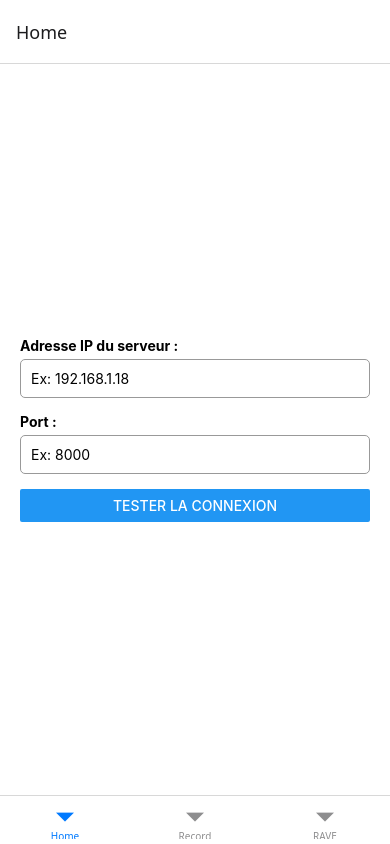
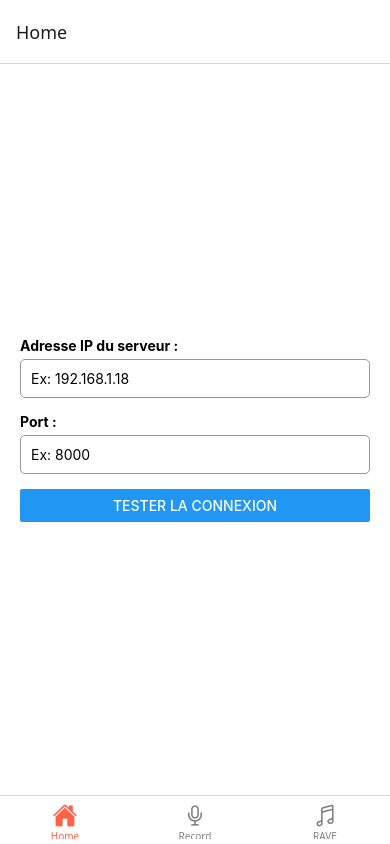
Before and after one commit to ShanthakumarThanus/rave-react-app, a React Native app: screen /Home in a window 390 px wide. Built offline with nearby package versions, Linux system fonts and the light colour scheme.

Commit message:
Add visual modification

```diff
--- a/App.js
+++ b/App.js
@@ -5,18 +5,40 @@ import { Provider } from 'react-redux';
 import { store } from './redux/store';
 import { NavigationContainer } from '@react-navigation/native';
 import { createBottomTabNavigator } from '@react-navigation/bottom-tabs';
+import { Ionicons } from '@expo/vector-icons'; // Importe les icônes Ionicons pour illustrer les onglets
 
 import HomeScreen from './components/Screen/HomeScreen';
 import RecordScreen from './components/Screen/RecordScreen';
 import RaveScreen from './components/Screen/RaveScreen';
 
+// Création de l'objet de navigation tabulaire
 const Tab = createBottomTabNavigator();
 
 export default function App() {
   return (
+    // Fournit le store Redux à tous les composants de l’application via le Provider
     <Provider store={store}>
       <NavigationContainer>
-        <Tab.Navigator>
+        <Tab.Navigator
+          screenOptions={({ route }) => ({
+            tabBarIcon: ({ focused, color, size }) => {
+              let iconName;
+
+              if (route.name === 'Home') {
+                iconName = focused ? 'home' : 'home-outline';
+              } else if (route.name === 'Record') {
+                iconName = focused ? 'mic' : 'mic-outline';
+              } else if (route.name === 'RAVE') {
+                iconName = focused ? 'musical-notes' : 'musical-notes-outline';
+              }
+
+              return <Ionicons name={iconName} size={size} color={color} />;
+            },
+            tabBarActiveTintColor: 'tomato',
+            tabBarInactiveTintColor: 'gray',
+          })}
+        >
+          {/* Définition des écrans accessibles par la barre d’onglets */}
           <Tab.Screen name="Home" component={HomeScreen} />
           <Tab.Screen name="Record" component={RecordScreen} />
           <Tab.Screen name="RAVE" component={RaveScreen} />
--- a/components/Screen/RaveScreen.js
+++ b/components/Screen/RaveScreen.js
@@ -10,13 +10,13 @@ import { useNavigation } from '@react-navigation/native';
 import { loadRecordingsToRedux } from '../../utils/loadRecordings';
 
 export default function RaveScreen() {
-  const server = useSelector((state) => state.connection);
+  const server = useSelector((state) => state.connection); // Connexion serveur
   const recordings = useSelector((state) => state.recordings.list);
   const [models, setModels] = useState([]);
   const [selectedModel, setSelectedModel] = useState(null);
   const [selectedAudio, setSelectedAudio] = useState(null);
   const [transformedUri, setTransformedUri] = useState(null);
-  const [loading, setLoading] = useState(false);
+  const [loading, setLoading] = useState(false); // Indique si un transfert est en cours
   const navigation = useNavigation();
   const isServerConfigured = server.ip && server.port;
   const [alertShown, setAlertShown] = useState(false);
@@ -24,6 +24,7 @@ export default function RaveScreen() {
 
   const BASE_URL = `http://${server.ip}:${server.port}`;
 
+  // Alerte si la connexion serveur n’est pas configurée
   useEffect(() => {
     if ((!server.ip || !server.port) && !alertShown) {
       Alert.alert(
@@ -40,11 +41,12 @@ export default function RaveScreen() {
     }
   }, [server.ip, server.port, alertShown]);
 
+  // Chargement initial : enregistrements + modèles
   useEffect(() => {
     const setup = async () => {
       try {
-        await loadRecordingsToRedux(dispatch);
-        await fetchModels();
+        await loadRecordingsToRedux(dispatch); // Charge les fichiers locaux dans Redux
+        await fetchModels();                   // Récupère les modèles depuis le serveur
       } catch (err) {
         console.error("Erreur dans setup() : ", err);
       }
@@ -64,7 +66,7 @@ export default function RaveScreen() {
     );
   }
 
-
+  // Récupère la liste des modèles depuis le serveur
   const fetchModels = async () => {
     try {
       console.log('BASE_URL utilisé :', BASE_URL);
@@ -76,6 +78,7 @@ export default function RaveScreen() {
     }
   };
 
+  // Envoie la sélection du modèle au serveur
   const handleSelectModel = async (model) => {
     try {
       await axios.get(`${BASE_URL}/selectModel/${model}`);
@@ -85,6 +88,7 @@ export default function RaveScreen() {
     }
   };
 
+  // Permet de sélectionner un fichier audio depuis le téléphone
   const pickFileFromDevice = async () => {
     const result = await DocumentPicker.getDocumentAsync({ type: 'audio/*' });
     if (result.assets && result.assets[0]) {
@@ -125,6 +129,7 @@ export default function RaveScreen() {
     }
   };
 
+  // Lecture d’un fichier audio (original ou transformé)
   const playAudio = async (uri) => {
     const { sound } = await Audio.Sound.createAsync({ uri });
     await sound.playAsync();
--- a/components/Screen/RecordScreen.js
+++ b/components/Screen/RecordScreen.js
@@ -5,6 +5,7 @@ import * as FileSystem from 'expo-file-system';
 import { useSelector, useDispatch } from 'react-redux';
 import { loadRecordingsToRedux } from '../../utils/loadRecordings';
 import { addRecording } from '../../redux/recordingsSlice';
+import { Ionicons } from '@expo/vector-icons';
 
 export default function RecordScreen() {
   const [recording, setRecording] = useState(null);
@@ -23,6 +24,7 @@ export default function RecordScreen() {
     loadRecordingsToRedux(dispatch);
   }, []);
 
+  // Lance un nouvel enregistrement audio
   const startRecording = async () => {
     try {
       await Audio.requestPermissionsAsync();
@@ -35,12 +37,13 @@ export default function RecordScreen() {
     }
   };
 
+  // Arrête et stocke temporairement l'enregistrement
   const stopRecording = async () => {
     try {
       await recording.stopAndUnloadAsync();
       const uri = recording.getURI();
       setRecording(null);
-      Alert.alert('Nom du clip', 'Choisis un nom ci-dessous et appuie sur Sauvegarder.');
+      Alert.alert('Nom du clip', 'Choisis un nom pour ton enregistrement et appuie sur Sauvegarder.');
       setSound({ uri });
     } catch (err) {
       console.error('Erreur arrêt enregistrement', err);
@@ -58,6 +61,7 @@ export default function RecordScreen() {
     setSound(null);
   };
 
+  // Lance ou arrête la lecture d’un enregistrement
   const togglePlayback = async (uri) => {
     if (playbackInstance) {
       await playbackInstance.stopAsync();
@@ -85,6 +89,7 @@ export default function RecordScreen() {
     });
   };
 
+  // Supprime un fichier et recharge les enregistrements
   const deleteRecording = async (uri) => {
     await FileSystem.deleteAsync(uri);
     await loadRecordingsToRedux(dispatch);
@@ -102,28 +107,41 @@ export default function RecordScreen() {
 
       {sound && (
         <>
+          <View style={{ marginTop: 10 }}>
             <Button title="Écouter l'enregistrement" onPress={() => togglePlayback(sound.uri)} />
+          </View>
           <TextInput
             placeholder="Nom de l'enregistrement"
             value={recordName}
             onChangeText={setRecordName}
             style={styles.input}
           />
-          <Button title="Sauvegarder" onPress={saveRecording} />
+          <Button title="Sauvegarder" onPress={saveRecording} color="#0cb032"/>
         </>
       )}
+
 
       <Text style={styles.subtitle}>Enregistrements :</Text>
       <FlatList
         data={recordings}
-        keyExtractor={(item) => item.uri}
+        keyExtractor={(item, index) => `${item.uri}-${index}`}
         ListEmptyComponent={<Text style={styles.emptyText}>Aucun enregistrement disponible</Text>}
         renderItem={({ item }) => (
       <View style={styles.recordItem}>
         <Text>{item.name}</Text>
-            <View style={styles.actions}>
-              <Button title={playingUri === item.uri && isPlaying ? '⏸️ Pause' : '▶️ Lecture'} onPress={() => togglePlayback(item.uri)} />
-              <Button title="🗑️" color="red" onPress={() => deleteRecording(item.uri)} />
+        <View style={styles.iconActions}>
+          <Ionicons
+            name={playingUri === item.uri && isPlaying ? 'pause-circle' : 'play-circle'}
+            size={50}
+            color="#007AFF"
+            onPress={() => togglePlayback(item.uri)}
+          />
+          <Ionicons
+            name="trash"
+            size={50}
+            color="red"
+            onPress={() => deleteRecording(item.uri)}
+          />
         </View>
       </View>
     )}
@@ -149,4 +167,10 @@ const styles = StyleSheet.create({
     marginTop: 20,
     fontStyle: 'italic',
   },
+  iconActions: {
+    flexDirection: 'row',
+    justifyContent: 'flex-start',
+    gap: 1,
+    marginTop: 5,
+  },
 });
--- a/redux/connectionSlice.js
+++ b/redux/connectionSlice.js
@@ -1,3 +1,5 @@
+// Slice Redux pour stocker l’adresse IP et le port du serveur renseignés dans l’écran d’accueil
+
 import { createSlice } from '@reduxjs/toolkit';
 
 const initialState = { ip: '', port: '' };
--- a/redux/recordingsSlice.js
+++ b/redux/recordingsSlice.js
@@ -1,9 +1,12 @@
+// Slice Redux utilisé pour gérer les enregistrements audio dans l'application
+
 import { createSlice } from '@reduxjs/toolkit';
 
 const recordingsSlice = createSlice({
   name: 'recordings',
   initialState: { list: [] },
   reducers: {
+    // Actions pour ajouter, supprimer un enregistrement présent dans la liste + action pour vider la liste
     addRecording: (state, action) => {
       state.list.push(action.payload);
     },
--- a/utils/loadRecordings.js
+++ b/utils/loadRecordings.js
@@ -1,3 +1,5 @@
+// Utilitaires pour charger les enregistrements audio stockés localement et les injecter dans le Redux store
+
 import * as FileSystem from 'expo-file-system';
 import { addRecording, clearRecordings } from '../redux/recordingsSlice';
 
@@ -11,6 +13,7 @@ export const loadRecordingsToRedux = async (dispatch) => {
 
   dispatch(clearRecordings());
 
+  // Pour chaque fichier trouvé, on l'ajoute au store
   files.forEach((file) => {
     dispatch(addRecording({
       name: file,
```
Also changed, not shown: components/Screen/HomeScreen.js (+5 -2 lines), redux/store.js (+7 -0 lines). Lines whose indentation alone changed are shown as unchanged.
